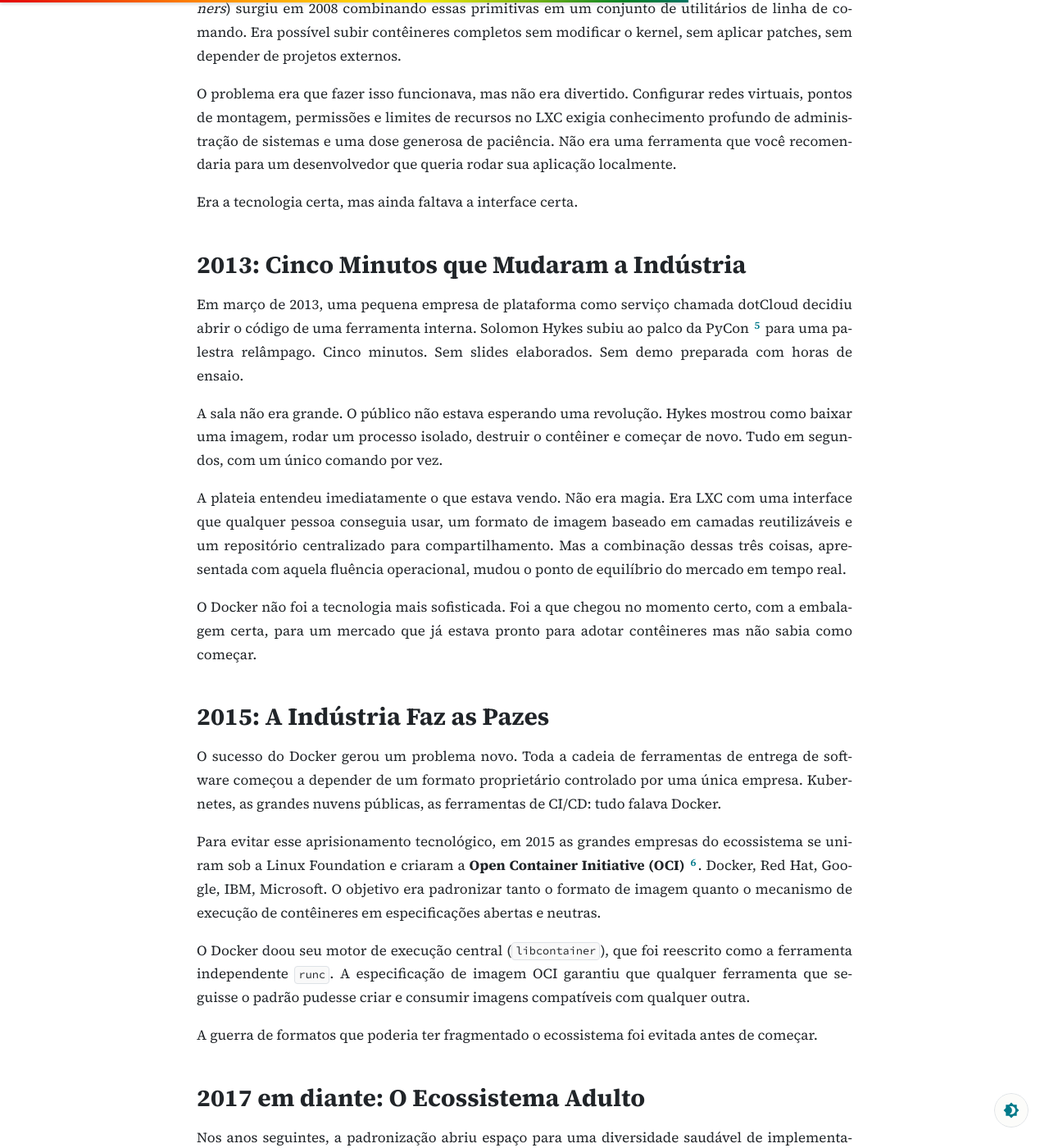
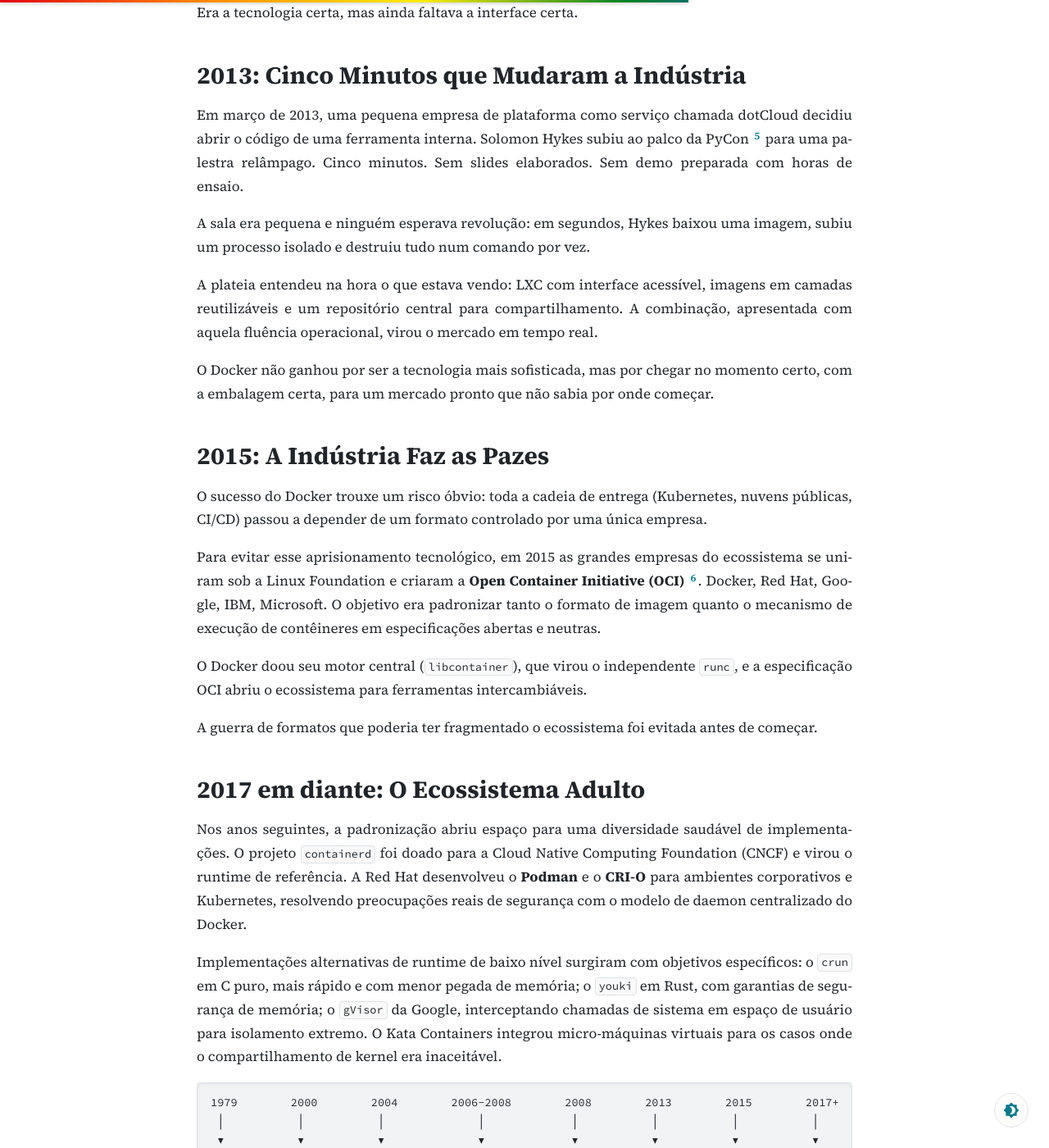
Before and after one commit to vndmtrx/vndmtrx.github.io, a Jekyll site: the page built from _posts/2026/09/2026-09-18-conteineres-historia.md, in a window 1280 px wide and 1400 px high, scrolled down 4555 px. Shown: the whole window at 82% size. Built offline with Jekyll 4.4.1, drawn with Linux system fonts in a browser that asks for light colours; nearby versions of some CDN libraries; some of the changed text lies outside the part shown.

Commit message:
fix(conteineres): corrige footnotes, código e cadência nos posts de contêineres [skip ci]

```diff
--- a/_posts/2026/09/2026-09-18-conteineres-historia.md
+++ b/_posts/2026/09/2026-09-18-conteineres-historia.md
@@ -21,11 +22,11 @@ Eu mesmo não vim do nada. Passei por Mandrake, Conectiva e Kurumin nos anos das
 
 Ele estava começando a se aventurar pelo mundo dos contêineres agora. Experiências simples por aqui e por ali, e aquela conversa era parte do processo de entrar de cabeça no assunto. Eu já tinha um bom caminho percorrido nesse terreno: Docker, Compose, Kubernetes, o ecossistema todo.
 
-A dúvida que ele trouxe era essa: com um hipervisor, um sistema operacional convidado e um contêiner rodando no topo, não seriam três camadas de indireção empilhadas? Não seria isso mais pesado do que simplesmente usar uma VM diretamente?
+A dúvida dele era direta: hipervisor + SO convidado + contêiner no topo não viram três camadas mais pesadas do que uma VM?
 
-É exatamente o tipo de pergunta que faz sentido vir de quem pensa em termos de hardware real, latência e overhead. Não é ingenuidade. É um engenheiro de infraestrutura levantando uma objeção legítima com base no modelo mental que a indústria construiu em torno dos contêineres: o de que eles são VMs mais leves. Esse modelo é errado. E é esse erro que explica tudo.
+Faz todo sentido a pergunta vir de quem pensa em hardware real, latência e overhead: é um engenheiro de infra levantando uma objeção legítima contra o mito de que contêineres são VMs mais leves. Esse modelo mental é falso, e é ele que confunde tudo.
 
-A conversa que se seguiu foi a inspiração direta para essa série. Porque o que ficou evidente ali é que o problema não é falta de conhecimento técnico. É a narrativa da indústria que faz parecer que Docker caiu do céu em 2013 e inventou o isolamento de processos. Não inventou. Continuou uma história que começa muito antes.
+A conversa que se seguiu inspirou esta série. Ficou claro ali que o nó está na narrativa da indústria que faz parecer que o Docker caiu do céu em 2013 inventando isolamento de processos. Não inventou: só continuou uma história bem mais antiga.
 
 > [!NOTE] Nota da Série
 > Este post abre a série **"Contêineres de Cabo a Rabo"**, que explora os contêineres desde a história até a prática avançada. Se você já conhece bem a linha do tempo e quer ir direto ao mecanismo interno, pule para a {% include post-ref.html slug="conteineres-fundamentos" text="Parte 1: Fundamentos e Anatomia" %}. Se quiser entender as ferramentas do dia a dia, vai para a {% include post-ref.html slug="conteineres-pratica" text="Parte 2: Contêineres na Prática" %}.
@@ -56,15 +57,15 @@ A solução veio de fora do Linux, no ano 2000, quando o sistema FreeBSD introdu
 
 As Jails foram a primeira tecnologia real de virtualização em nível de sistema operacional. Elas isolavam não só o sistema de arquivos, mas a árvore de processos completa, o endereço IP e os privilégios administrativos. Cada jail tinha seu próprio hostname, sua própria tabela de processos e seu próprio usuário `root` restrito ao escopo daquela jaula. O `root` da jail não era o `root` da máquina.
 
-Isso era filosoficamente diferente do `chroot`. Não era uma pasta com paredes. Era um compartimento com porta, teto e vigilância.
+Isso era filosoficamente diferente do `chroot`: em vez de uma pasta cercada, era um compartimento com porta, teto e vigilância.
 
 O modelo influenciou o restante do ecossistema Unix. Se você usa *BSD por escolha técnica, sabe exatamente por quê essa abordagem é elegante: é isolamento sem hipervisor, sem emulação, sem overhead. É o sistema operacional fazendo o que deveria fazer desde o começo.
 
 ## 2001-2004: O Linux Tenta Acompanhar
 
-O universo Linux não ficou parado. Em 2001 nasceu o projeto **Linux-VServer**, seguido pelo **OpenVZ** em 2005. Ambos entregavam virtualização leve com desempenho excelente, mas carregavam um defeito de origem que limitou sua adoção: exigiam patches pesados aplicados diretamente no código-fonte do kernel.
+O Linux tentou acompanhar com **Linux-VServer** (2001) e **OpenVZ** (2005): ótimo desempenho, mas presos a patches pesados fora da árvore oficial do kernel.
 
-Como esses patches nunca foram aceitos na árvore oficial mantida por Linus Torvalds, usar contêineres em Linux exigia rodar kernels customizados mantidos por terceiros. Para uma equipe corporativa que precisa de suporte, atualização de segurança e previsibilidade, isso era um pesadelo logístico.
+Como esses patches nunca foram aceitos por Linus Torvalds, rodar contêineres em Linux exigia manter kernels customizados de terceiros, um pesadelo logístico para equipes corporativas que precisam de suporte e correções de segurança previsíveis.
 
 Em 2004, a Sun Microsystems deu um passo diferente com o Solaris 10 e as **Solaris Zones** [^3]. As Zones combinaram isolamento de processos com o inovador sistema de arquivos ZFS, permitindo criar clones e snapshots instantâneos de sistemas inteiros com custo ínfimo de disco. Foi a demonstração de que isolamento e gerenciamento de artefatos podiam andar juntos com elegância.
 
@@ -74,9 +75,9 @@ O Linux precisava de uma resposta que não exigisse patches externos. E ela viri
 
 Por volta de 2006, os engenheiros do Google enfrentavam um problema de escala que poucos outros times no mundo podiam compreender. Dezenas de milhares de servidores rodando a busca, o Gmail e outros serviços, todos competindo por recursos de CPU e memória sem nenhum mecanismo formal de governança. Um processo mal comportado podia afetar serviços vizinhos. A telemetria era imprecisa. A previsibilidade era uma ilusão bem disfarçada.
 
-Paul Menage e Rohit Seth criaram uma solução interna chamada inicialmente de *Process Containers* [^4]. O nome era descritivo: um mecanismo para agrupar processos e aplicar limites rígidos de recursos sobre esse grupo. CPU, memória, operações de disco. Limites que o kernel respeitaria independentemente do que o processo tentasse fazer.
+Paul Menage e Rohit Seth batizaram a solução interna de *Process Containers* [^4]: um mecanismo para agrupar processos e impor limites duros de CPU, memória e disco que o kernel faria cumprir não importasse o que o processo tentasse.
 
-Para evitar confusão com o termo "contêineres" que estava surgindo em outros contextos, a tecnologia foi renomeada para **cgroups** (*control groups*). Em 2008, foi aceita na árvore principal do kernel Linux 2.6.24.
+Para evitar confusão com o termo "contêineres", o recurso virou **cgroups** (*control groups*) e entrou no kernel Linux 2.6.24 em 2008.
 
 Diferente do Linux-VServer e do OpenVZ, os cgroups entraram no kernel oficial. Qualquer distribuição Linux que rodasse um kernel moderno tinha acesso a essa tecnologia sem patches, sem customização, sem dependência de repositórios externos.
 
@@ -94,19 +95,19 @@ Era a tecnologia certa, mas ainda faltava a interface certa.
 
 Em março de 2013, uma pequena empresa de plataforma como serviço chamada dotCloud decidiu abrir o código de uma ferramenta interna. Solomon Hykes subiu ao palco da PyCon [^5] para uma palestra relâmpago. Cinco minutos. Sem slides elaborados. Sem demo preparada com horas de ensaio.
 
-A sala não era grande. O público não estava esperando uma revolução. Hykes mostrou como baixar uma imagem, rodar um processo isolado, destruir o contêiner e começar de novo. Tudo em segundos, com um único comando por vez.
+A sala era pequena e ninguém esperava revolução: em segundos, Hykes baixou uma imagem, subiu um processo isolado e destruiu tudo num comando por vez.
 
-A plateia entendeu imediatamente o que estava vendo. Não era magia. Era LXC com uma interface que qualquer pessoa conseguia usar, um formato de imagem baseado em camadas reutilizáveis e um repositório centralizado para compartilhamento. Mas a combinação dessas três coisas, apresentada com aquela fluência operacional, mudou o ponto de equilíbrio do mercado em tempo real.
+A plateia entendeu na hora o que estava vendo: LXC com interface acessível, imagens em camadas reutilizáveis e um repositório central para compartilhamento. A combinação, apresentada com aquela fluência operacional, virou o mercado em tempo real.
 
-O Docker não foi a tecnologia mais sofisticada. Foi a que chegou no momento certo, com a embalagem certa, para um mercado que já estava pronto para adotar contêineres mas não sabia como começar.
+O Docker não ganhou por ser a tecnologia mais sofisticada, mas por chegar no momento certo, com a embalagem certa, para um mercado pronto que não sabia por onde começar.
 
 ## 2015: A Indústria Faz as Pazes
 
-O sucesso do Docker gerou um problema novo. Toda a cadeia de ferramentas de entrega de software começou a depender de um formato proprietário controlado por uma única empresa. Kubernetes, as grandes nuvens públicas, as ferramentas de CI/CD: tudo falava Docker.
+O sucesso do Docker trouxe um risco óbvio: toda a cadeia de entrega (Kubernetes, nuvens públicas, CI/CD) passou a depender de um formato controlado por uma única empresa.
 
 Para evitar esse aprisionamento tecnológico, em 2015 as grandes empresas do ecossistema se uniram sob a Linux Foundation e criaram a **Open Container Initiative (OCI)** [^6]. Docker, Red Hat, Google, IBM, Microsoft. O objetivo era padronizar tanto o formato de imagem quanto o mecanismo de execução de contêineres em especificações abertas e neutras.
 
-O Docker doou seu motor de execução central (`libcontainer`), que foi reescrito como a ferramenta independente `runc`. A especificação de imagem OCI garantiu que qualquer ferramenta que seguisse o padrão pudesse criar e consumir imagens compatíveis com qualquer outra.
+O Docker doou seu motor central (`libcontainer`), que virou o independente `runc`, e a especificação OCI abriu o ecossistema para ferramentas intercambiáveis.
 
 A guerra de formatos que poderia ter fragmentado o ecossistema foi evitada antes de começar.
 
```
Also changed, not shown: other parts of _posts/2026/09/2026-09-18-conteineres-historia.md (+1 -0 lines), _posts/2026/10/2026-10-05-conteineres-fundamentos.md (+19 -28 lines), _posts/2026/10/2026-10-16-conteineres-pratica.md (+11 -12 lines), _posts/2026/10/2026-10-23-conteineres-diagnostico-sem-shell.md (+7 -7 lines).
